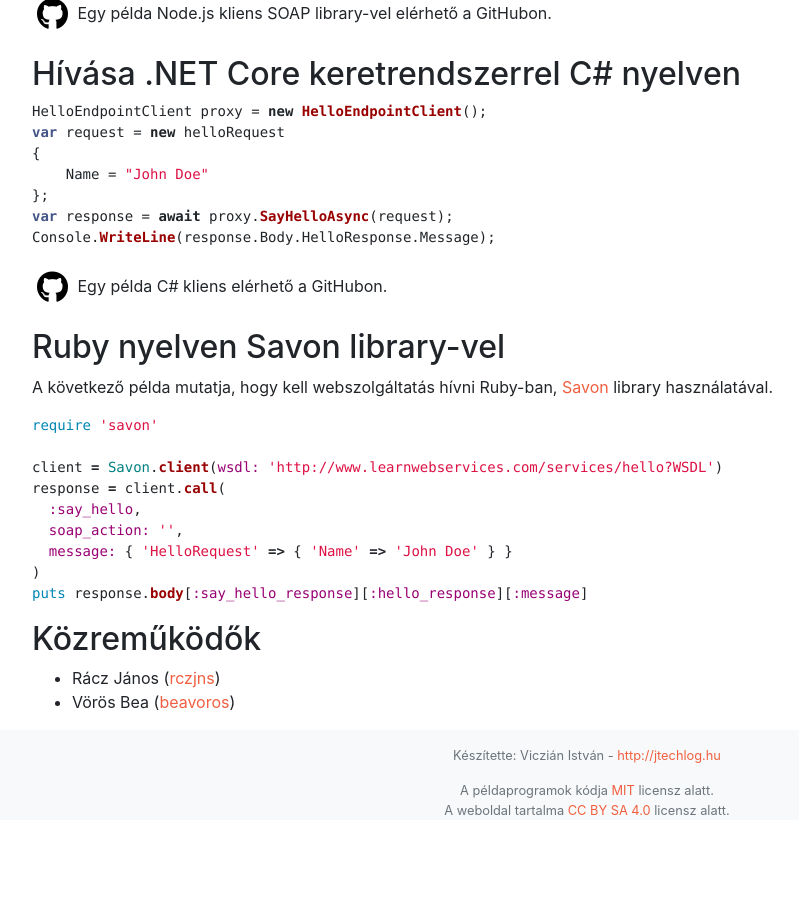
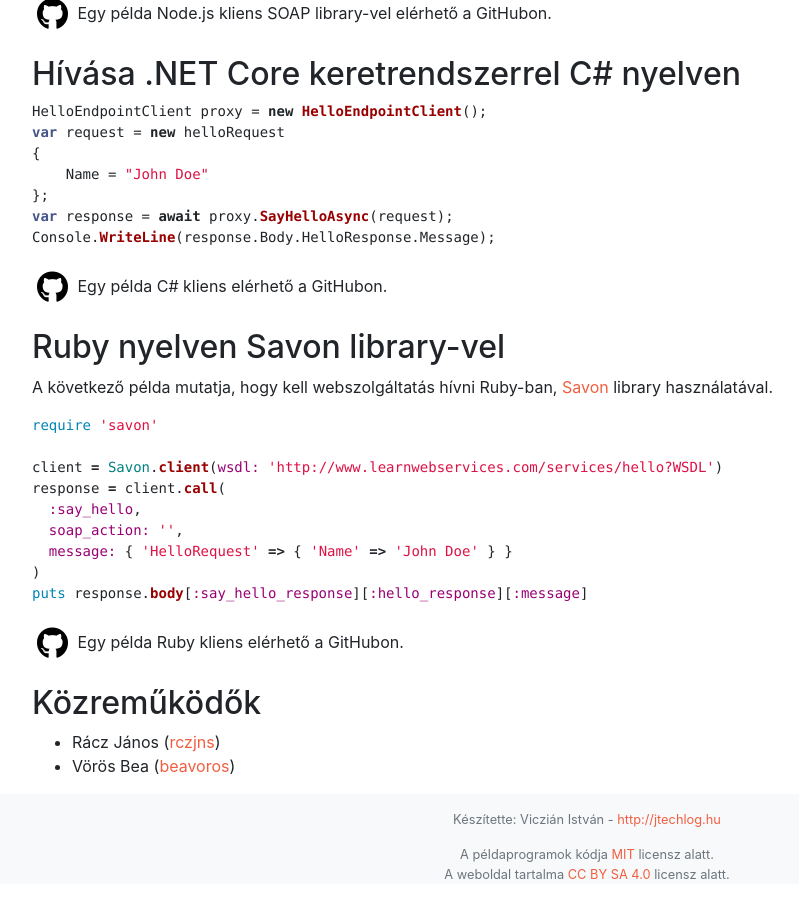
Before and after one commit to vicziani/learnwebservices, a Jekyll site: the page built from site/index-hu.md, in a window 1280 px wide and 900 px high, scrolled down 6894 px. Shown: the whole window, without its empty margins (53-852 px from the left). Built offline with Jekyll 4.4.1, drawn with Linux system fonts in a browser that asks for light colours; nearby versions of some CDN libraries; comment, search, counter and statistics services are not loaded; before the commit the page ends 7730 px from its top, so only the background shows below that.

Commit message:
GitHub link to Ruby client

````diff
--- a/site/index-hu.md
+++ b/site/index-hu.md
@@ -401,6 +401,10 @@ response = client.call(
 puts response.body[:say_hello_response][:hello_response][:message]
 ```
 
+<p><a class="github-icon" href="https://github.com/vicziani/learnwebservices/tree/master/lwsapp-ruby-client" title="Forráskód a GitHubon"><i class="fab fa-github"></i></a>
+Egy példa Ruby kliens elérhető a GitHubon.</p>
+
+
 ## Közreműködők
 
 * Rácz János ([rczjns](https://github.com/rczjns))
````
